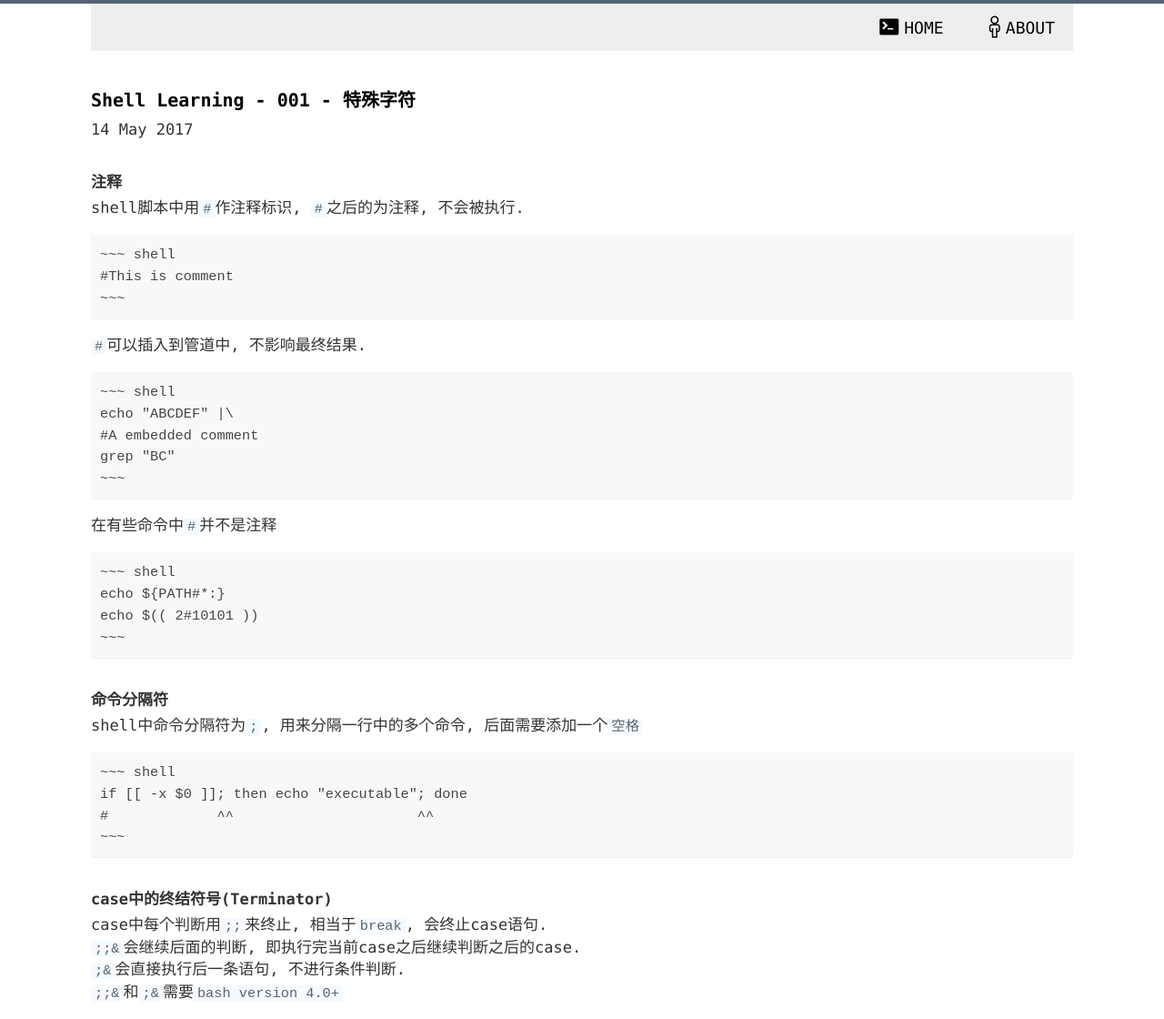
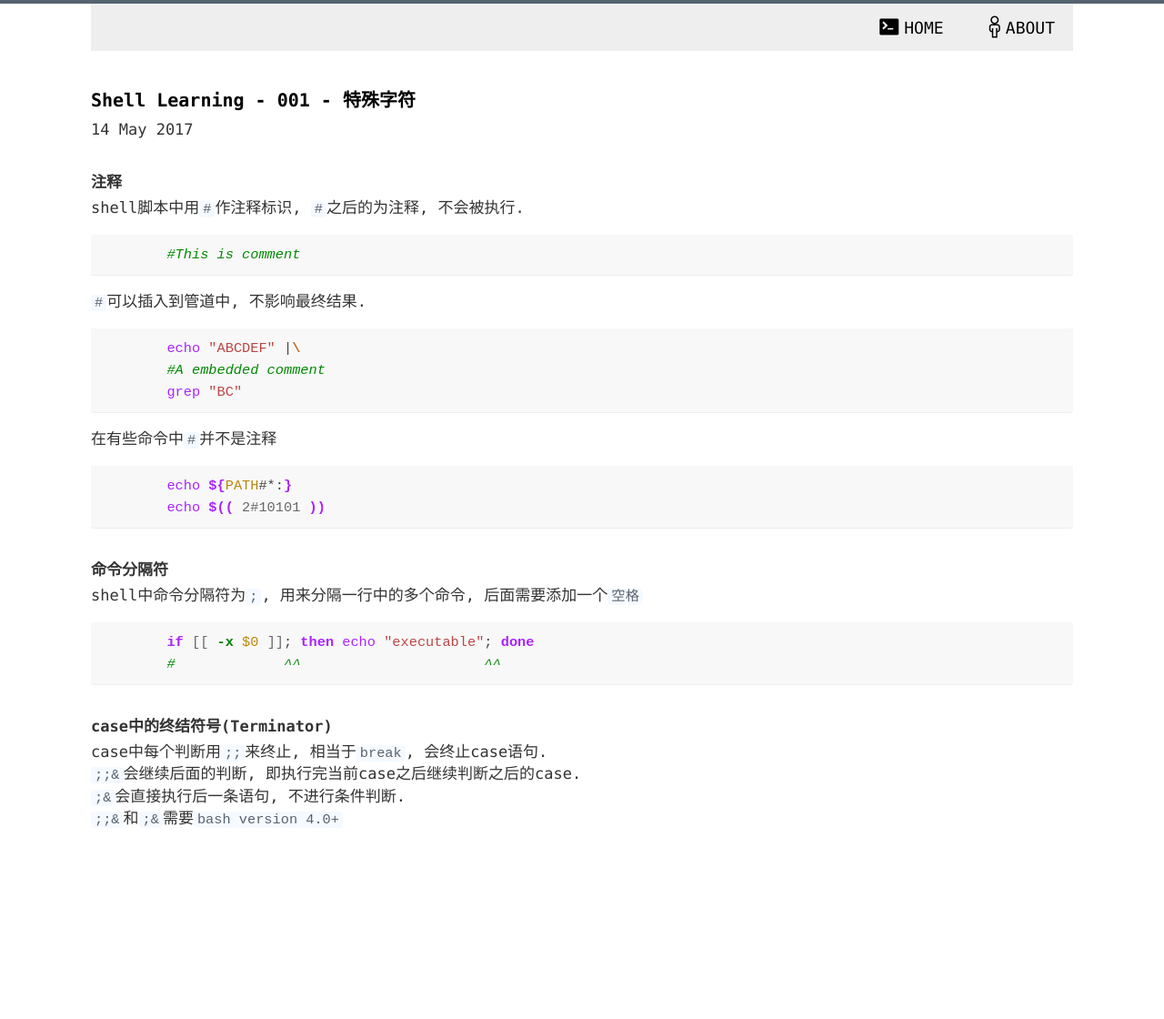
Before and after one commit to imaxct/imaxct.github.io, a Jekyll site: the page built from _posts/2017-05-14-shell-learning.md, in a window 1280 px wide. Shown: the whole page at 91% size. Built offline with Jekyll 4.4.1, drawn with Linux system fonts in a browser that asks for light colours; after the commit the page ends 930 px from its top, so only the background shows below that.

Commit message:
theme change

````diff
--- a/_config.yml
+++ b/_config.yml
@@ -1,5 +1,5 @@
 name: Max_CT
-highlighter: github
+highlighter: rouge
 url: //maxct.me
 gems: [jekyll-paginate,  jekyll-gist]
 markdown: kramdown
--- a/_posts/2017-05-14-shell-learning.md
+++ b/_posts/2017-05-14-shell-learning.md
@@ -7,33 +7,33 @@ title: Shell Learning - 001 - 特殊字符
 
 shell脚本中用`#`作注释标识, `#`之后的为注释, 不会被执行.
 
-	~~~ shell
+``` shell
 	#This is comment
-	~~~
+```
 
 `#`可以插入到管道中, 不影响最终结果.
 
-	~~~ shell
+``` shell
 	echo "ABCDEF" |\
 	#A embedded comment
 	grep "BC"
-	~~~
+```
 
 在有些命令中`#`并不是注释
 
-	~~~ shell
+``` shell
 	echo ${PATH#*:}
 	echo $(( 2#10101 ))
-	~~~
+```
 
 ### 命令分隔符
 
 shell中命令分隔符为`;`, 用来分隔一行中的多个命令, 后面需要添加一个`空格`
 
-	~~~ shell
+``` shell
 	if [[ -x $0 ]]; then echo "executable"; done
 	#             ^^                      ^^
-	~~~
+```
 
 ### case中的终结符号(Terminator)
 
--- a/gruntfile.js
+++ b/gruntfile.js
@@ -6,7 +6,7 @@ module.exports = function(grunt) {
       dist: {
         src: [
           'css/base.css',
-          'css/syntax/emacs.css',
+          'css/syntax/github.css',
           'css/octicons.css'
         ],
         dest: 'css/<%= pkg.name %>.add.css'
````
